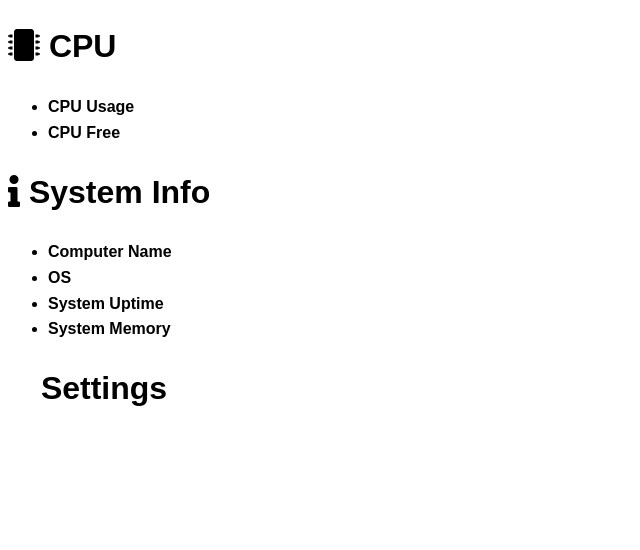
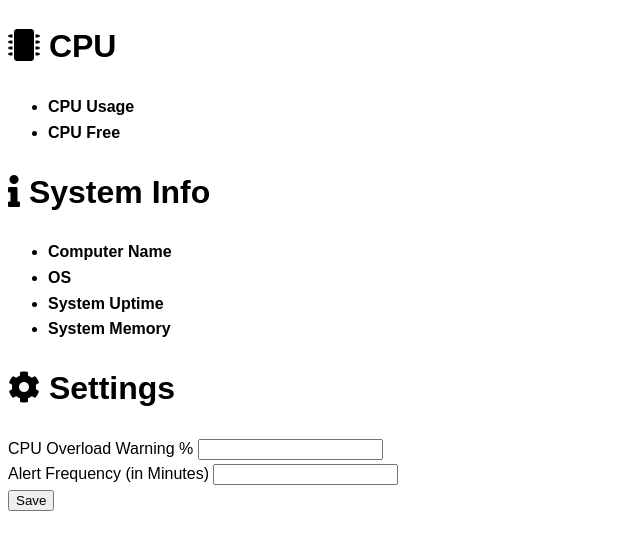
Before and after one commit to mhellnerdev/systop-electron-app, an Electron app: page app/index.html in a window 1280 px wide. Shown: the whole page, without its empty margins (0-640 px from the left). Drawn offline with Linux system fonts and the light colour scheme.

Commit message:
settings built

```diff
--- a/app/index.html
+++ b/app/index.html
@@ -34,7 +34,18 @@
       </ul>
     </div>
     <div class="content">
-      <h1><i class="fa-cog"></i> Settings</h1>
+      <h1><i class="fas fa-cog"></i> Settings</h1>
+      <div id="alert" class="hide"></div>
+      <form id="settings-form"></form>
+        <div class="form-control">
+          <label for="alert-frequency">CPU Overload Warning %</label>
+          <input type="number" id="alert-frequency">
+        </div>
+        <div class="form-control">
+          <label for="alert-frequency">Alert Frequency (in Minutes)</label>
+          <input type="number" id="alert-frequency">
+        </div>
+        <input type="submit" value="Save" class="btn">
     </div>
 
 
```
